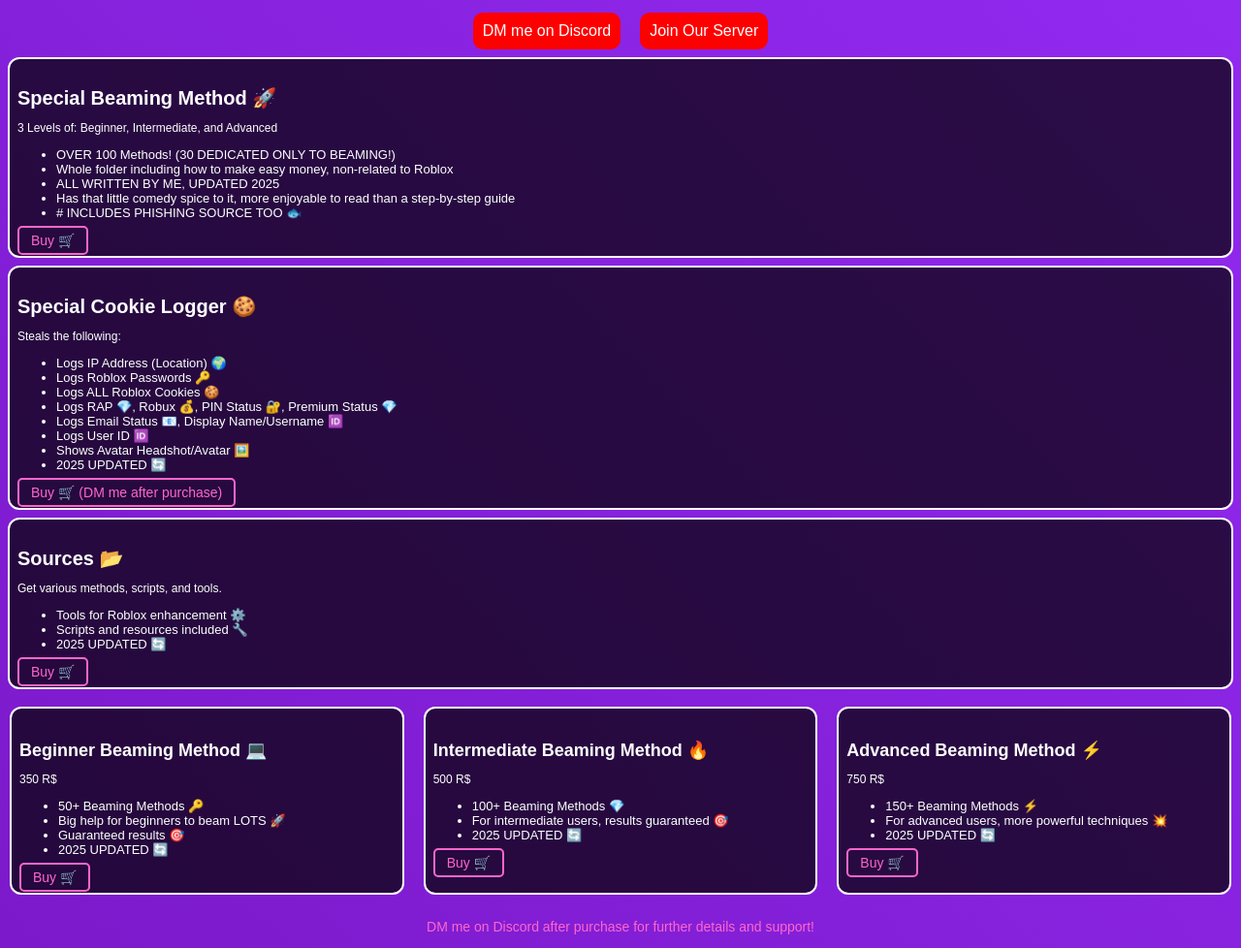
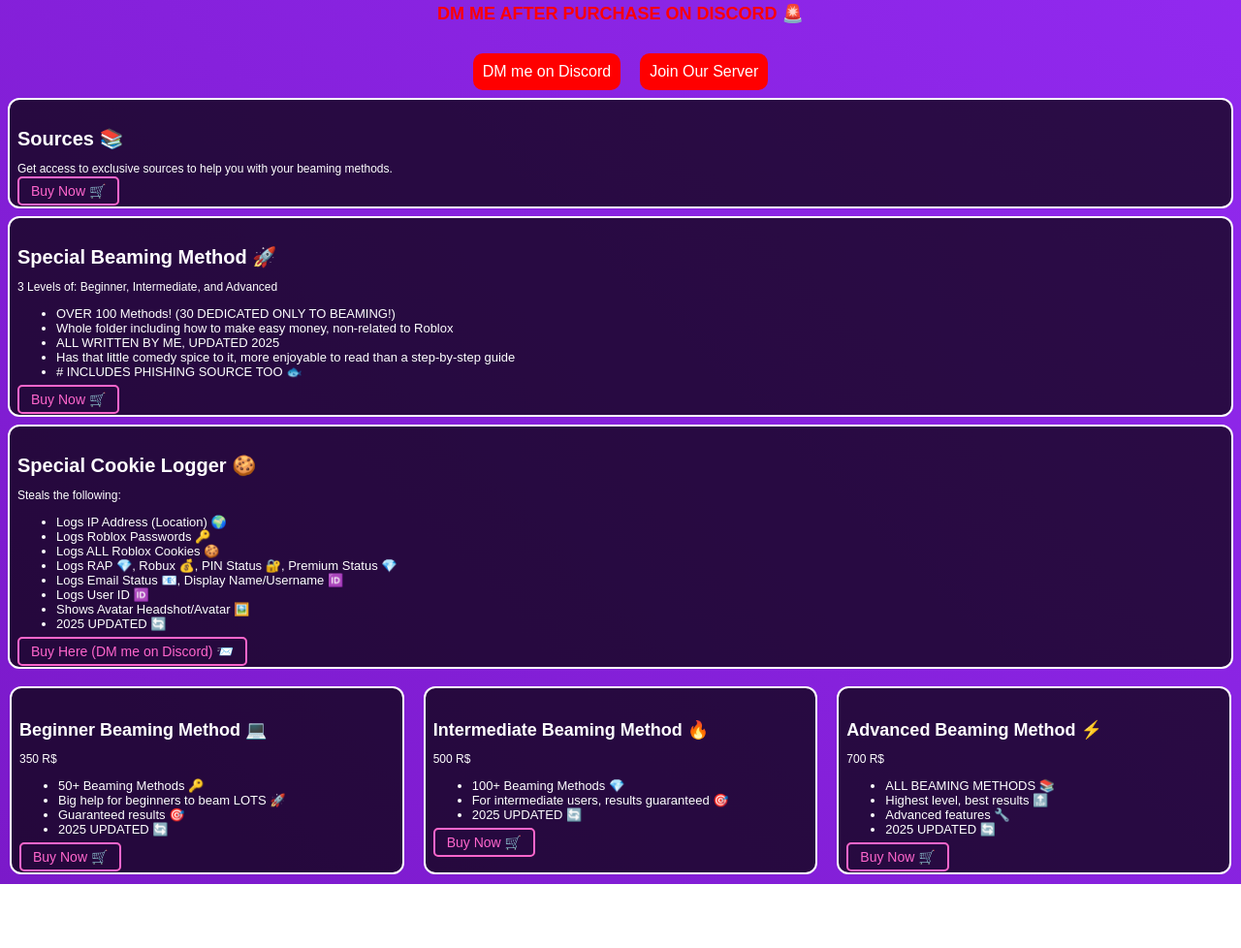
Before and after one commit to Privatebeamss/BeamShield, a plain HTML site: page index.html in a window 1280 px wide. Shown: the part 198-1176 px from the top of the page at 97% size. After the commit the page ends 1110 px from the top, so only its background shows below. Drawn offline with Linux system fonts and the light colour scheme.

Commit message:
Update index.html

```diff
--- a/index.html
+++ b/index.html
@@ -57,6 +57,15 @@
         .header p {
             font-size: 18px;
             margin-bottom: 20px;
+        }
+
+        /* Red text at the top */
+        .dm-text {
+            font-size: 18px;
+            text-align: center;
+            color: red;
+            font-weight: bold;
+            margin-top: 20px;
         }
 
         /* Social Media Links */
@@ -192,24 +201,6 @@
             margin: 10px;
         }
 
-        /* DM after Purchase Text */
-        .dm-text {
-            font-size: 14px;
-            text-align: center;
-            margin-top: 15px;
-            color: #ff66cc;
-        }
-
-        .dm-text a {
-            text-decoration: none;
-            color: #ff66cc;
-            font-weight: bold;
-        }
-
-        .dm-text a:hover {
-            color: white;
-        }
-
     </style>
 </head>
 <body class="space-background">
@@ -218,9 +209,21 @@
         <p>Get the best tools to beam on Roblox!</p>
     </div>
 
+    <!-- Red DM Me After Purchase -->
+    <div class="dm-text">
+        DM ME AFTER PURCHASE ON DISCORD 🚨
+    </div>
+
     <div class="socials">
         <a href="https://discord.com/users/251453072872570880" class="discord-box">DM me on Discord</a>
         <a href="https://discord.gg/rTph8XbQQG" class="discord-box">Join Our Server</a>
+    </div>
+
+    <!-- Sources Section -->
+    <div class="special-item">
+        <h3>Sources 📚</h3>
+        <p>Get access to exclusive sources to help you with your beaming methods.</p>
+        <a href="https://www.roblox.com/game-pass/1022553039">Buy Now 🛒</a>
     </div>
 
     <!-- Special Beaming Method -->
@@ -234,7 +237,7 @@
             <li>Has that little comedy spice to it, more enjoyable to read than a step-by-step guide</li>
             <li># INCLUDES PHISHING SOURCE TOO 🐟</li>
         </ul>
-        <a href="https://www.roblox.com/game-pass/1058921788">Buy 🛒</a>
+        <a href="https://www.roblox.com/game-pass/1058921788">Buy Now 🛒</a>
     </div>
 
     <!-- Special Cookie Logger -->
@@ -251,19 +254,7 @@
             <li>Shows Avatar Headshot/Avatar 🖼️</li>
             <li>2025 UPDATED 🔄</li>
         </ul>
-        <a href="#">Buy 🛒 (DM me after purchase)</a>
-    </div>
-
-    <!-- Sources Item -->
-    <div class="special-item">
-        <h3>Sources 📂</h3>
-        <p>Get various methods, scripts, and tools.</p>
-        <ul>
-            <li>Tools for Roblox enhancement ⚙️</li>
-            <li>Scripts and resources included 🔧</li>
-            <li>2025 UPDATED 🔄</li>
-        </ul>
-        <a href="https://www.roblox.com/game-pass/1022553039">Buy 🛒</a>
+        <a href="#">Buy Here (DM me on Discord) 📨</a>
     </div>
 
     <div class="flex-container">
@@ -276,7 +267,7 @@
                 <li>Guaranteed results 🎯</li>
                 <li>2025 UPDATED 🔄</li>
             </ul>
-            <a href="https://www.roblox.com/game-pass/1059421641">Buy 🛒</a>
+            <a href="https://www.roblox.com/game-pass/1059421641">Buy Now 🛒</a>
         </div>
 
         <div class="product-item">
@@ -287,25 +278,20 @@
                 <li>For intermediate users, results guaranteed 🎯</li>
                 <li>2025 UPDATED 🔄</li>
             </ul>
-            <a href="https://www.roblox.com/game-pass/1059239753">Buy 🛒</a>
+            <a href="https://www.roblox.com/game-pass/1059421742">Buy Now 🛒</a>
         </div>
 
         <div class="product-item">
             <h4>Advanced Beaming Method ⚡</h4>
-            <p>750 R$</p>
+            <p>700 R$</p>
             <ul>
-                <li>150+ Beaming Methods ⚡</li>
-                <li>For advanced users, more powerful techniques 💥</li>
+                <li>ALL BEAMING METHODS 📚</li>
+                <li>Highest level, best results 🔝</li>
+                <li>Advanced features 🔧</li>
                 <li>2025 UPDATED 🔄</li>
             </ul>
-            <a href="https://www.roblox.com/game-pass/1059319695">Buy 🛒</a>
+            <a href="https://www.roblox.com/game-pass/1059421843">Buy Now 🛒</a>
         </div>
     </div>
-
-    <!-- DM Me after Purchase Text -->
-    <div class="dm-text">
-        <p>DM me on Discord after purchase for further details and support!</p>
-    </div>
-
 </body>
 </html>
```
